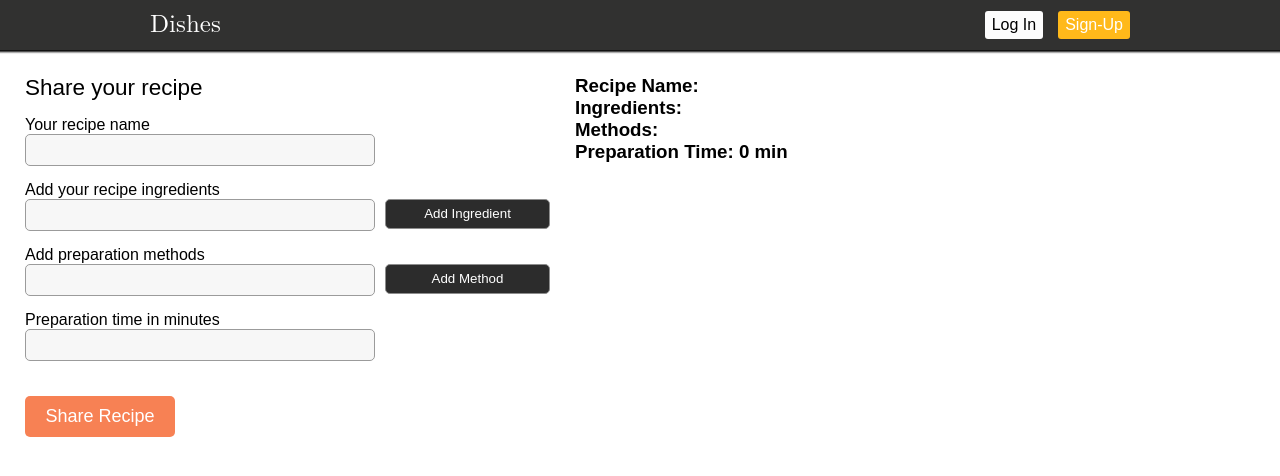
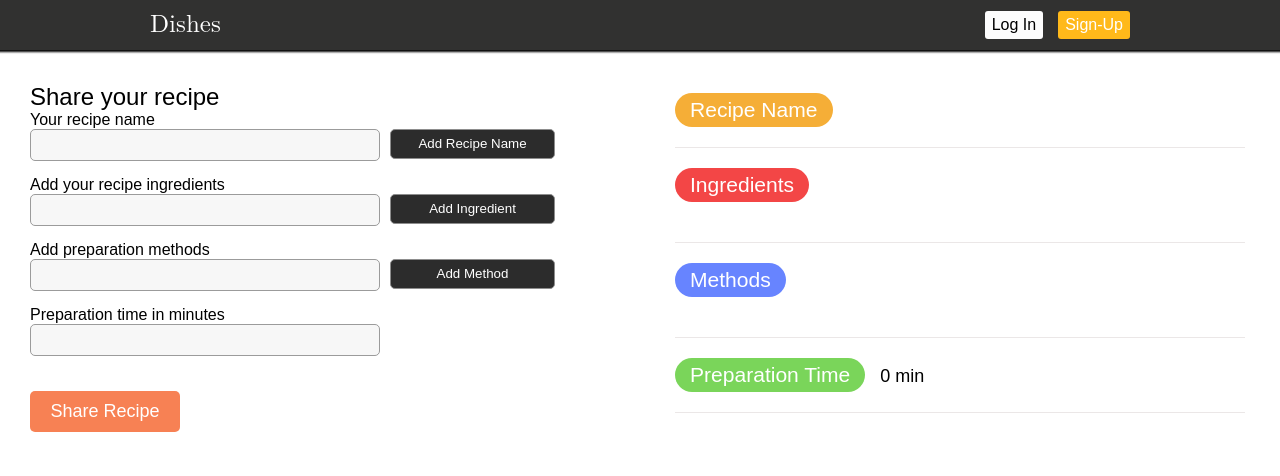
Before and after one commit to PageOne2/recipe-app, a React (Create React App) app in the folder client/: page /sharerecipe in a window 1280 px wide. Shown: the top 476 px of the page. Built offline with nearby package versions, Linux system fonts and the light colour scheme.

Commit message:
add better styling to share-recipe-page

```diff
--- a/client/src/pages/share-recipe-page/share-recipe-page.component.jsx
+++ b/client/src/pages/share-recipe-page/share-recipe-page.component.jsx
@@ -4,6 +4,7 @@ import { Formik, Form, Field, ErrorMessage } from "formik";
 import * as Yup from "yup";
 import { v4 as uuidv4 } from "uuid";
 import { createRecipe } from "../../redux/redux-saga/sagaActions";
+// import DeleteIcon from '@mui/icons-material/Delete';
 
 import "./share-recipe-page.styles.css";
 
@@ -14,6 +15,7 @@ const ShareRecipePage = () => {
     method: [],
     preparationTime: 0
   });
+  const recipeNameInput = useRef(null);
   const ingredientInput = useRef(null);
   const methodInput = useRef(null);
   const dispatch = useDispatch();
@@ -23,17 +25,18 @@ const ShareRecipePage = () => {
   }
 
   const handleChange = (value, field) => {
-    if (field === 'recipeName') setRecipeInfo({ ...recipeInfo, recipeName: value });
-    if (field === 'time') setRecipeInfo({ ...recipeInfo, preparationTime: value });
+    if (field === 'time') setRecipeInfo(prev => ({ ...prev, preparationTime: value }));
   }
 
   const handleClick = (e, field) => {
     e.preventDefault(e);
-    if (field === 'ingredient') {
+    if (field === 'recipeName') {
+      setRecipeInfo(prev => ({ ...prev, recipeName: recipeNameInput.current.value.toUpperCase() }));
+      setTimeout(() => recipeNameInput.current.value = '', 200);
+    } else if (field === 'ingredient') {
       setRecipeInfo(prev => ({ ...prev, ingredients: prev.ingredients.concat(ingredientInput.current.value) }));
       setTimeout(() => ingredientInput.current.value = '', 200);
-    }
-    if (field === 'method') {
+    } else if (field === 'method') {
       setRecipeInfo(prev => ({ ...prev, method: prev.method.concat(methodInput.current.value) }));
       setTimeout(() => methodInput.current.value = '', 200);
     }
@@ -41,7 +44,7 @@ const ShareRecipePage = () => {
 
   return (
     <div className="share-recipe-container">
-      <div className="form">
+      <div className="share-recipe-form">
         <div className="form-title">
           <h2>Share your recipe</h2>
         </div>
@@ -49,7 +52,10 @@ const ShareRecipePage = () => {
           <div className="input-container">
             <div className="input-wrapper">
               <label htmlFor="recipeName">Your recipe name</label>
-              <input className="share-input" name="recipeName" type="text" onChange={(e) => handleChange(e.target.value, 'recipeName')}/>
+              <input className="share-input" name="recipeName" type="text" ref={recipeNameInput}/>
+            </div>
+            <div className="add-btn">
+              <button type="button" onClick={(e) => handleClick(e, 'recipeName')}>Add Recipe Name</button>
             </div>
           </div>
 
@@ -83,25 +89,35 @@ const ShareRecipePage = () => {
           <div className="submit-btn-wrapper"><button type="submit" className="submit-btn">Share Recipe</button></div>
         </form>
       </div>
-      <div className="recipeInfo">
-        <div><h3>Recipe Name: {recipeInfo.recipeName}</h3></div>
-        <div>
-          <h3>Ingredients:</h3>
-          <ul>
+      <div className="recipe-info">
+        <div className="recipe-info-title recipe-name">
+          <h3>Recipe Name</h3>
+          {recipeInfo.recipeName.length ? <p>{recipeInfo.recipeName}</p> : null}
+        </div>
+        <div className="recipe-info-title ingredients">
+          <h3>Ingredients</h3>
+          <ul className="items-list">
             { recipeInfo.ingredients.map(item => (
               <li key={uuidv4()}>{item}</li>
             ))}
           </ul>
         </div>
-        <div>
-          <h3>Methods:</h3>
-          <ol>
+        <div className="recipe-info-title methods">
+          <h3>Methods</h3>
+          <ol className="items-list">
             { recipeInfo.method.map(item => (
-              <li key={uuidv4()}>{item}</li>
+              <div className="recipe-item">
+                <li key={uuidv4()}>{item}</li>
+                <div className="delete-item-btn">X</div>
+                {/* <DeleteIcon /> */}
+              </div>
             ))}
           </ol>
         </div>
-        <div><h3>Preparation Time: {recipeInfo.preparationTime} min</h3></div>
+        <div className="recipe-info-title preparation-time">
+          <h3>Preparation Time</h3>
+          <p>{recipeInfo.preparationTime} min</p>
+        </div>
       </div>
     </div>
   )
--- a/client/src/pages/share-recipe-page/share-recipe-page.styles.css
+++ b/client/src/pages/share-recipe-page/share-recipe-page.styles.css
@@ -1,6 +1,14 @@
 .share-recipe-container {
   display: flex;
-  padding-top: 25px;
+  flex-wrap: wrap;
+  justify-content: center;
+  padding-top: 3px;
+  height: 100vh;
+}
+
+.share-recipe-form {
+  width: 50%;
+  padding: 30px;
 }
 
 .input-container {
@@ -45,3 +53,76 @@
 .submit-btn-wrapper button {
   width: 100%;
 }
+
+.recipe-info {
+  width: 50%;
+  padding: 30px;
+  overflow-y: scroll;
+  direction: rtl;
+}
+
+.recipe-info .recipe-info-title {
+  font-size: 18px;
+  padding: 5px 0 20px 0;
+  margin: 5px 5px 15px 5px;
+  border-bottom: 1px solid #ebe7e7;
+  direction: ltr;
+}
+
+.recipe-info-title h3 {
+  font-weight: 500;
+  width: fit-content;
+  padding: 5px 15px;
+  border-radius: 20px;
+}
+
+.recipe-name h3 {
+  background-color: #f5ae37;
+  color: #fff;
+}
+
+.recipe-name p {
+  padding: 20px 0 0 5px;
+}
+
+.ingredients h3 {
+  background-color: #f34646;
+  color: #fff;
+}
+
+.methods h3 {
+  background-color: #6784ff;
+  color: #fff;
+}
+
+.recipe-info .preparation-time {
+  display: flex;
+  align-items: baseline;
+}
+
+.preparation-time h3 {
+  background-color: #7ad55a;
+  color: #fff;
+}
+
+.preparation-time p {
+  margin-left: 15px;
+}
+
+.items-list {
+  padding: 20px 0 0 25px;
+}
+
+.recipe-item {
+  display: flex;
+}
+
+.recipe-item li {
+  padding-bottom: 4px;
+}
+
+.recipe-item .delete-item-btn {
+  padding-left: 20px;
+  color: red;
+  cursor: pointer;
+}
```
